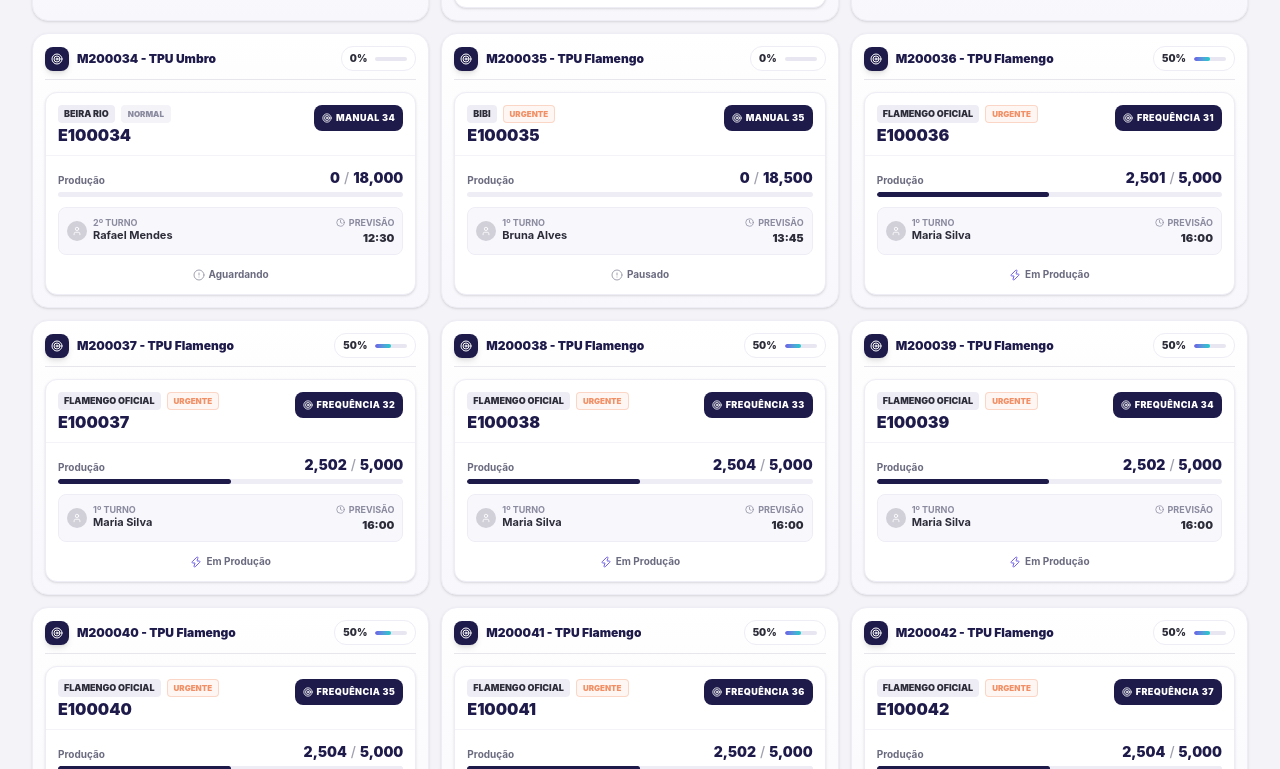
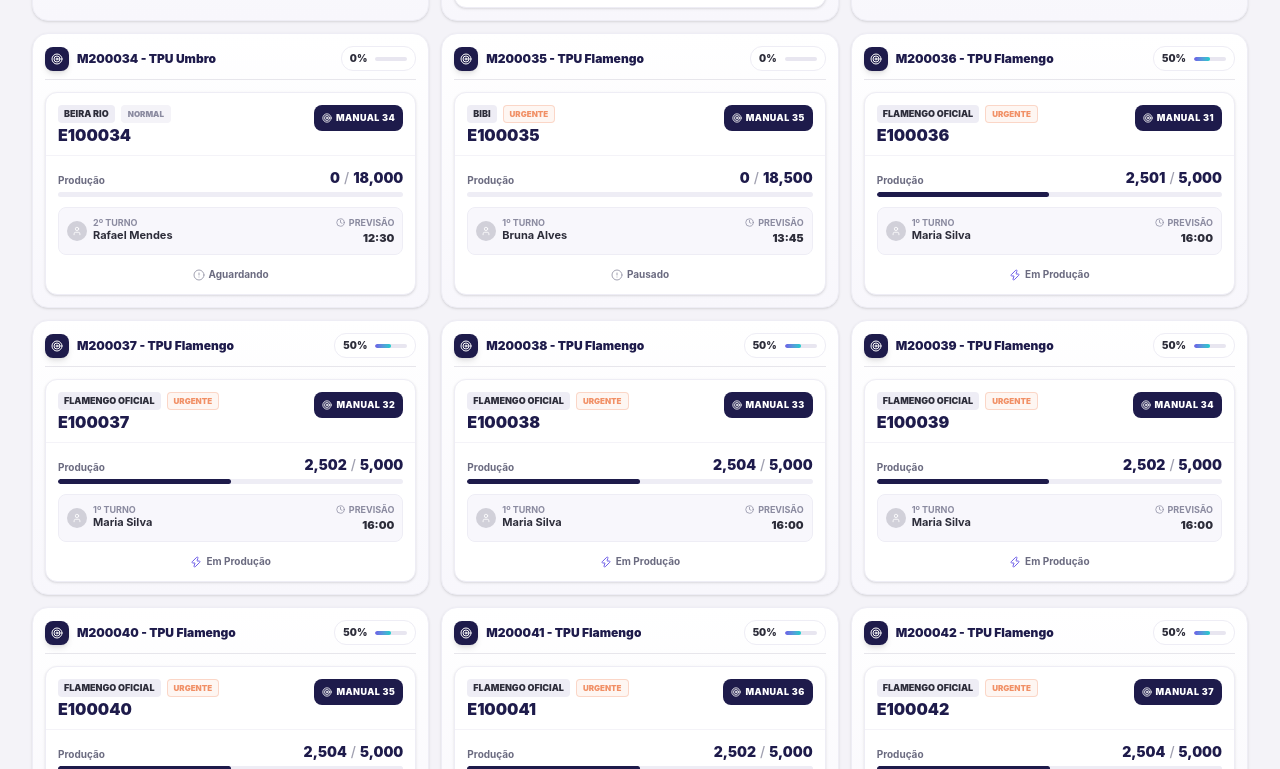
Before and after one commit to cedruoficial/aicro, a React (Vite) app in the folder frontend-v2/: page /tpu in a window 1280 px wide. Shown: the part 3491-4260 px from the top of the page. Built offline with nearby package versions, Linux system fonts and the light colour scheme.

Commit message:
fix: resolve TS2322 build error by replacing remaining Frequência with Manual

```diff
--- a/frontend-v2/src/data/mockTPU.ts
+++ b/frontend-v2/src/data/mockTPU.ts
@@ -97,8 +97,8 @@ export const getMockTpuJobs = (dayOffset: number): TPUJob[] => {
       material: `M${String(idCounter + 200000).padStart(6, '0')} - ${material}`,
       reference: `E${String(idCounter + 100000).padStart(6, '0')}`,
       client: 'Flamengo Oficial',
-      machineType: 'Frequência',
-      machineName: `Frequência ${String(30 + i).padStart(2, '0')}`,
+      machineType: 'Manual',
+      machineName: `Manual ${String(30 + i).padStart(2, '0')}`,
       operator: { id: `op-1`, name: opData.name, shift: opData.shift },
       quantityRequested: qtyReq,
       quantityProduced: qtyProd,
```
